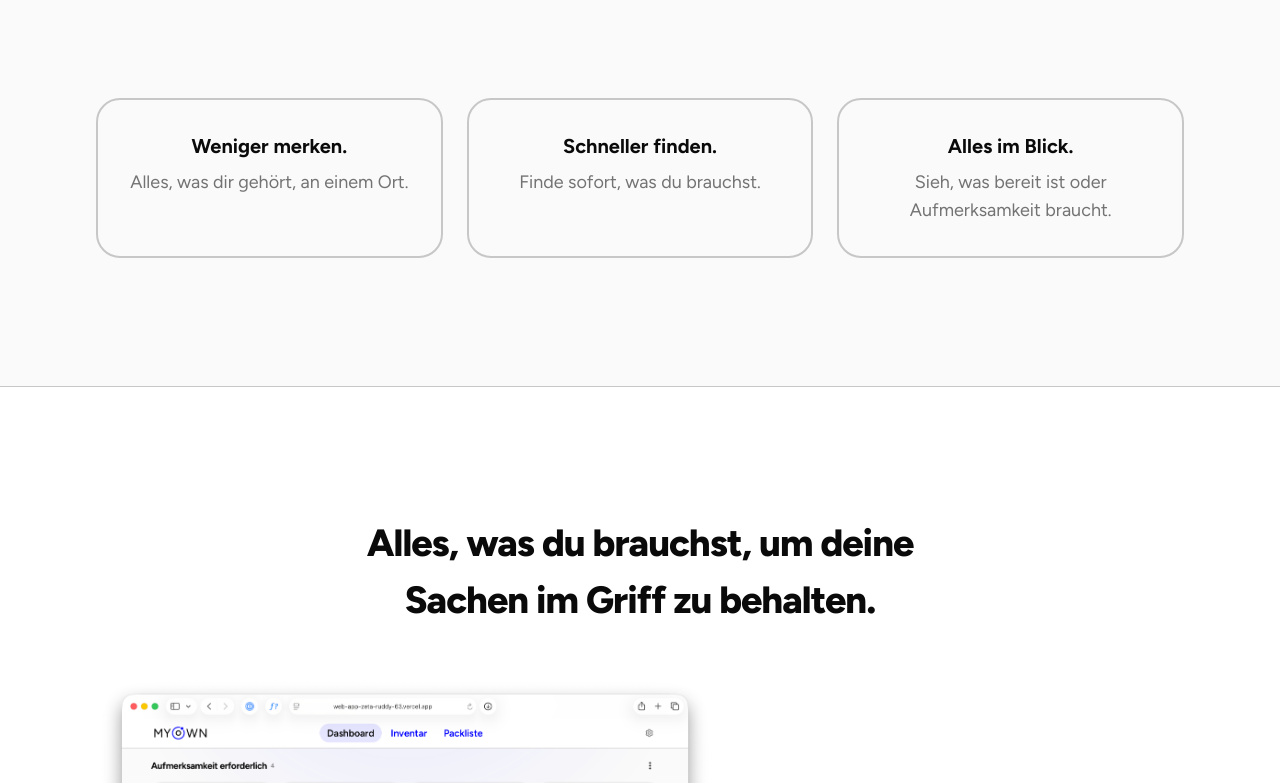
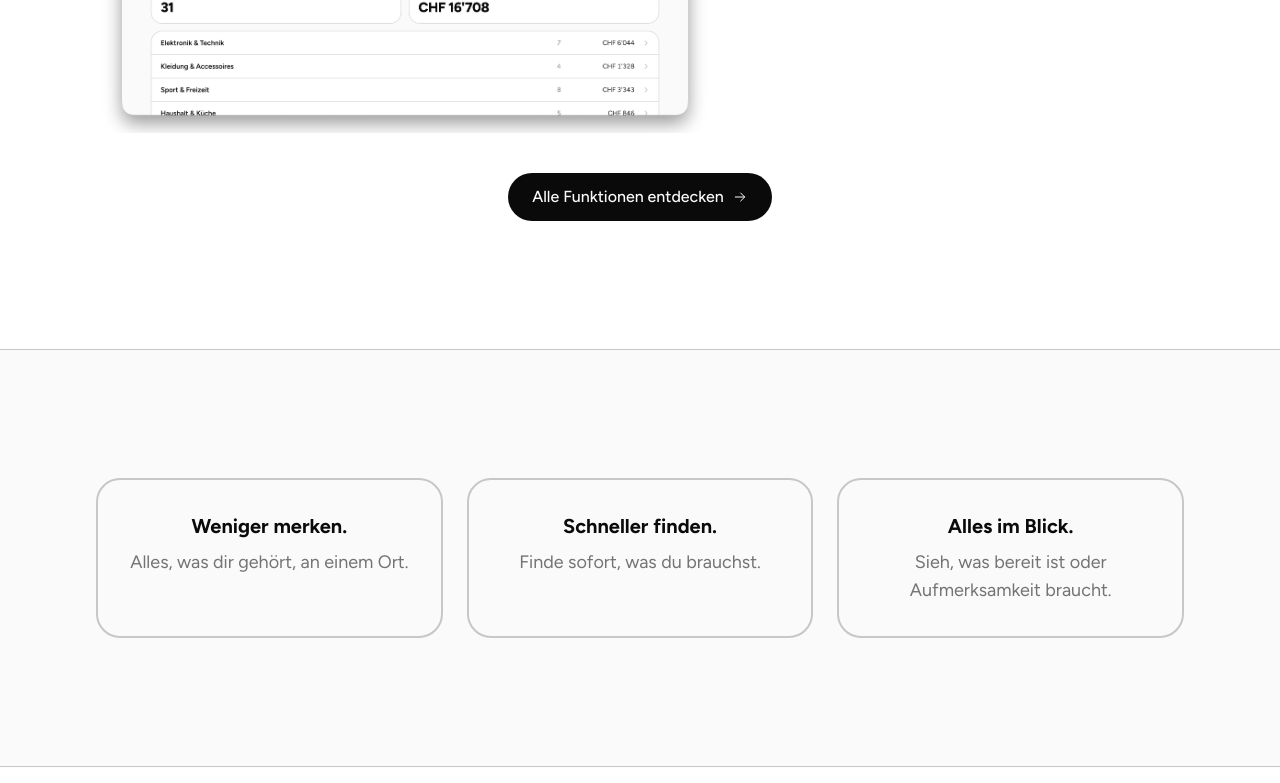
Before and after one commit to mrcldbrnr/marketing-page, a Next.js app: page / in a window 1280 px wide. Shown: the part 1876-2659 px from the top of the page. Built offline with nearby package versions, Linux system fonts and the light colour scheme; no server answers.

Commit message:
home: reihenfolge abschnitte

```diff
--- a/src/app/page.tsx
+++ b/src/app/page.tsx
@@ -15,9 +15,9 @@ export default function HomePage() {
   return (
     <>
       <Hero />
+      <FeaturesTeaser />
+      <Benefits />
       <Problem />
-      <Benefits />
-      <FeaturesTeaser />
       <PricingTeaser />
       <WhyTeaser />
       <Faq items={faqTeaserItems} cta={{ label: faqTeaser.cta, href: "/faq" }} />
```
